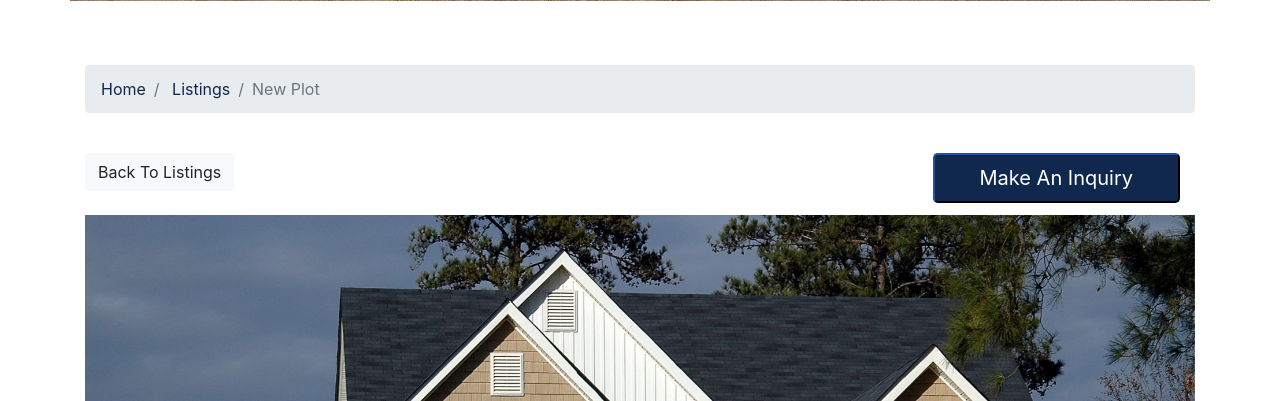
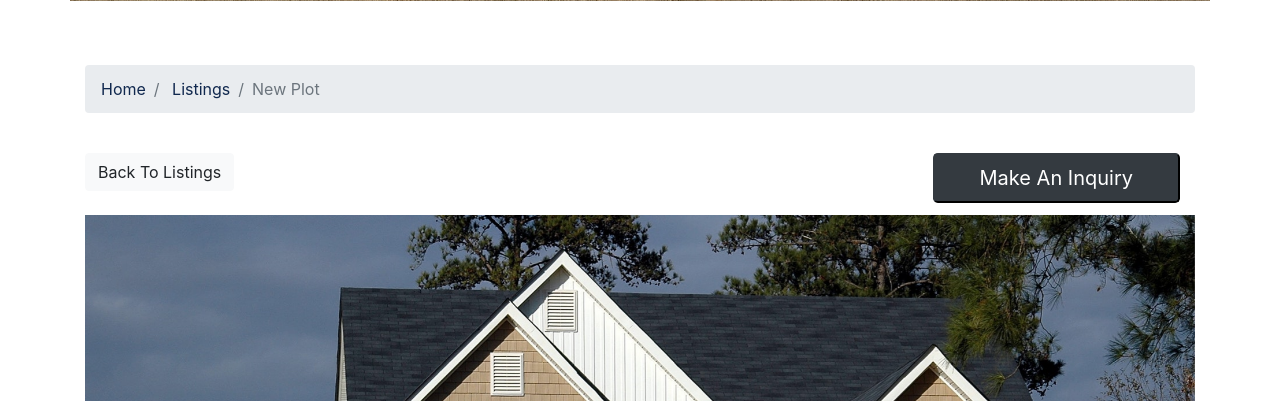
Before and after one commit to 786raees/django-real-state, a Django app: page /listings/1 in a window 1280 px wide. Shown: the part 868-1269 px from the top of the page. Run offline with Django 3.2, Linux system fonts and the light colour scheme; data comes from the database, SQL or seed files in the repository; both versions use the stored data as it was after the commit; some libraries are stand-ins or nearby versions.

Commit message:
Fixed layouts

```diff
--- a/templates/listings/listing.html
+++ b/templates/listings/listing.html
@@ -45,7 +45,7 @@
     <div class="container">
       <a href="{% url 'listings' %}" class="btn btn-light mb-4">Back To Listings</a>
     <div class="col-md-3" style="float: right">
-        <button class="btn-primary btn-block btn-lg" data-toggle="modal" data-target="#inquiryModal">Make An Inquiry</button>
+        <button class="btn-dark btn-block btn-lg" data-toggle="modal" data-target="#inquiryModal">Make An Inquiry</button>
     </div>
    <div class="row">
    <div class="col-md-12">
@@ -189,7 +189,7 @@
 {#              <h6 class="text-secondary">{{ listing.realtor }}</h6>#}
 {#            </div>#}
 {#          </div>#}
-{#          <button class="btn-primary btn-block btn-lg" data-toggle="modal" data-target="#inquiryModal">Make An Inquiry</button>#}
+{#          <button class="btn-dark btn-block btn-lg" data-toggle="modal" data-target="#inquiryModal">Make An Inquiry</button>#}
 {#        </div>#}
       </div>
     </div>
@@ -236,7 +236,7 @@
               <textarea name="message" class="form-control"></textarea>
             </div>
             <hr>
-            <input type="submit" value="Send" class="btn btn-block btn-secondary">
+            <input type="submit" value="Send" class="btn btn-block btn-dark">
           </form>
         </div>
       </div>
```
Also changed, not shown: templates/listings/phase_main_page.html (+4 -3 lines), templates/listings/society_main_page.html (+5 -4 lines), db.sqlite3, media/photos/2023/01/24/home-5.jpg (added).
